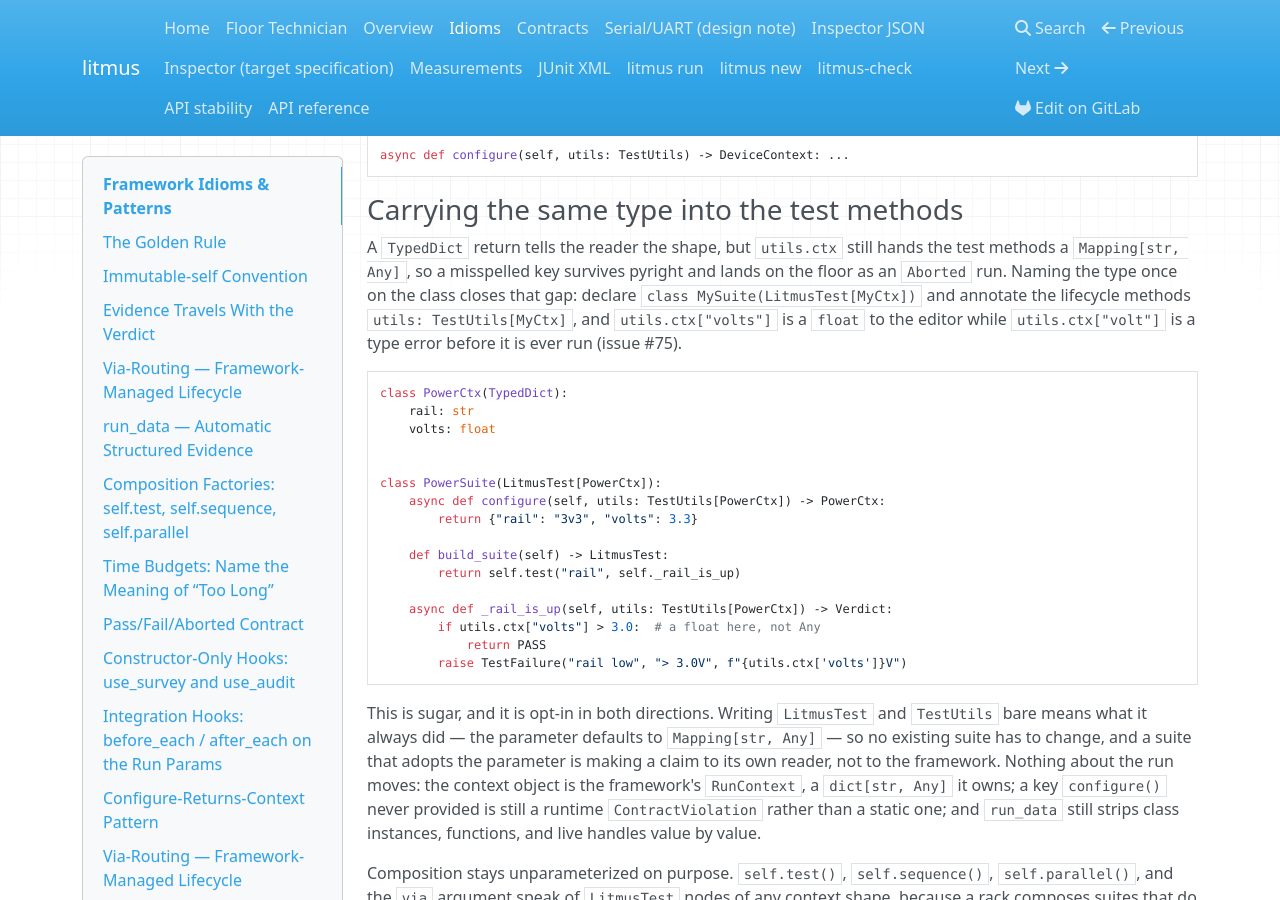
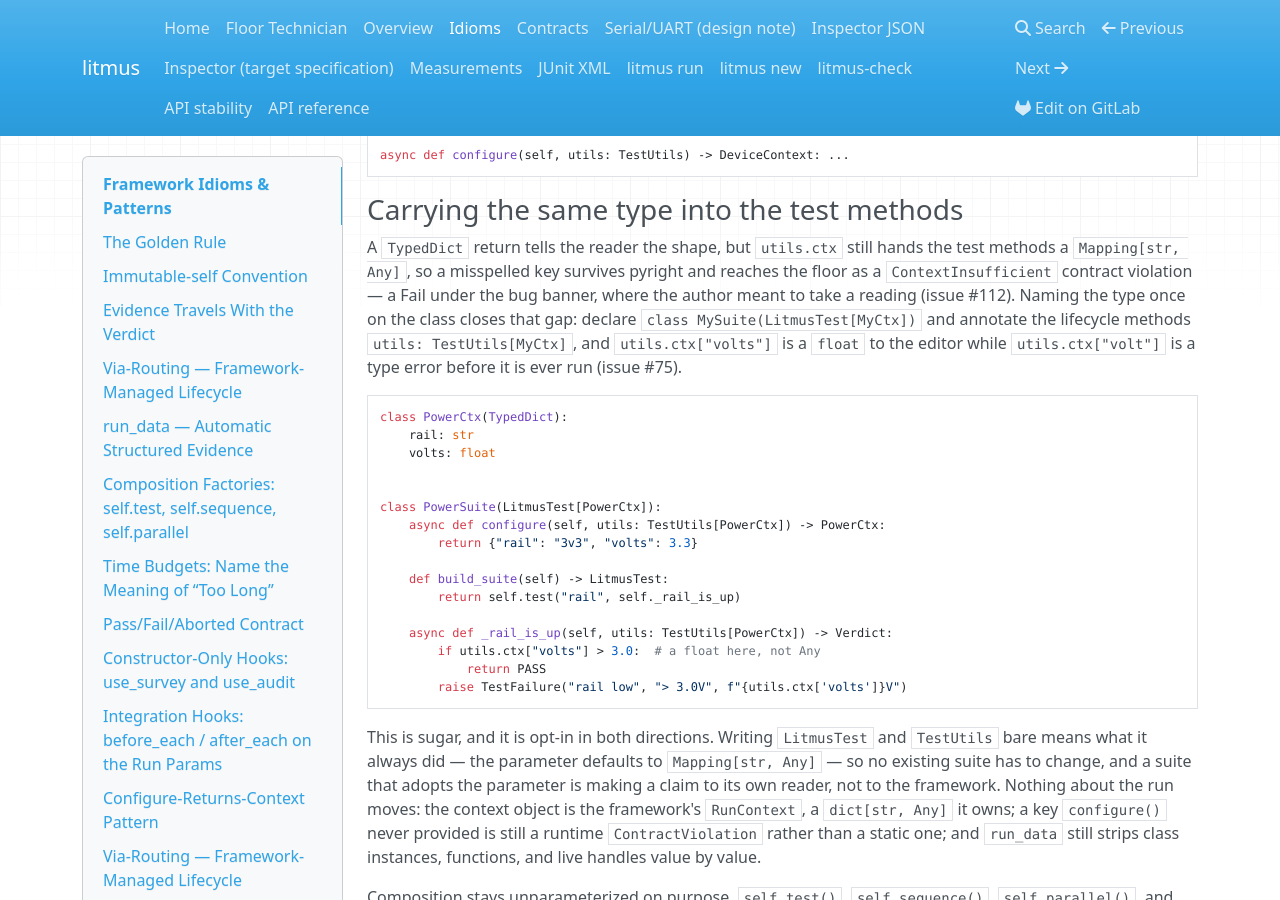
Before and after one commit to ty-meador/litmus_test, an MkDocs documentation site: the page built from docs/idioms.md, in a window 1280 px wide and 900 px high, scrolled down 8850 px. Built offline with MkDocs 1.6.1, drawn with Linux system fonts in a browser that asks for light colours; nearby versions of some CDN libraries.

Commit message:
Name the misspelled-key outcome correctly: contract violation, not Aborted
Since #112 a [] read of a key configure() never provided raises
ContextInsufficient — a ContractViolation, so a Fail under the bug banner.
Three places in this branch still described that outcome as an Aborted run,
which sent the Floor Technician to the wrong recovery protocol. The runtime
test already asserted State.FAIL; only the prose was stale.

STANDARDS section 2 described TestUtils[CtxT] as future work. It is this
branch, so the clause now states the landed contract: PEP 696 defaults, bare
annotations unchanged, composition shape-agnostic, framework-owned dict at
runtime.

Reported by Ikora in review of !122.

```diff
--- a/docs/idioms.md
+++ b/docs/idioms.md
@@ -418,8 +418,10 @@ async def configure(self, utils: TestUtils) -> DeviceContext: ...
 ### Carrying the same type into the test methods
 
 A `TypedDict` return tells the reader the shape, but `utils.ctx` still hands the test
-methods a `Mapping[str, Any]`, so a misspelled key survives pyright and lands on the
-floor as an `Aborted` run. Naming the type once on the class closes that gap: declare
+methods a `Mapping[str, Any]`, so a misspelled key survives pyright and reaches the
+floor as a `ContextInsufficient` contract violation — a Fail under the bug banner,
+where the author meant to take a reading (issue #112). Naming the type once on the
+class closes that gap: declare
 `class MySuite(LitmusTest[MyCtx])` and annotate the lifecycle methods
 `utils: TestUtils[MyCtx]`, and `utils.ctx["volts"]` is a `float` to the editor while
 `utils.ctx["volt"]` is a type error before it is ever run (issue #75).
```
Also changed, not shown: CHANGELOG.md (+2 -1 lines), STANDARDS.md (+6 -3 lines), 1 other file.
